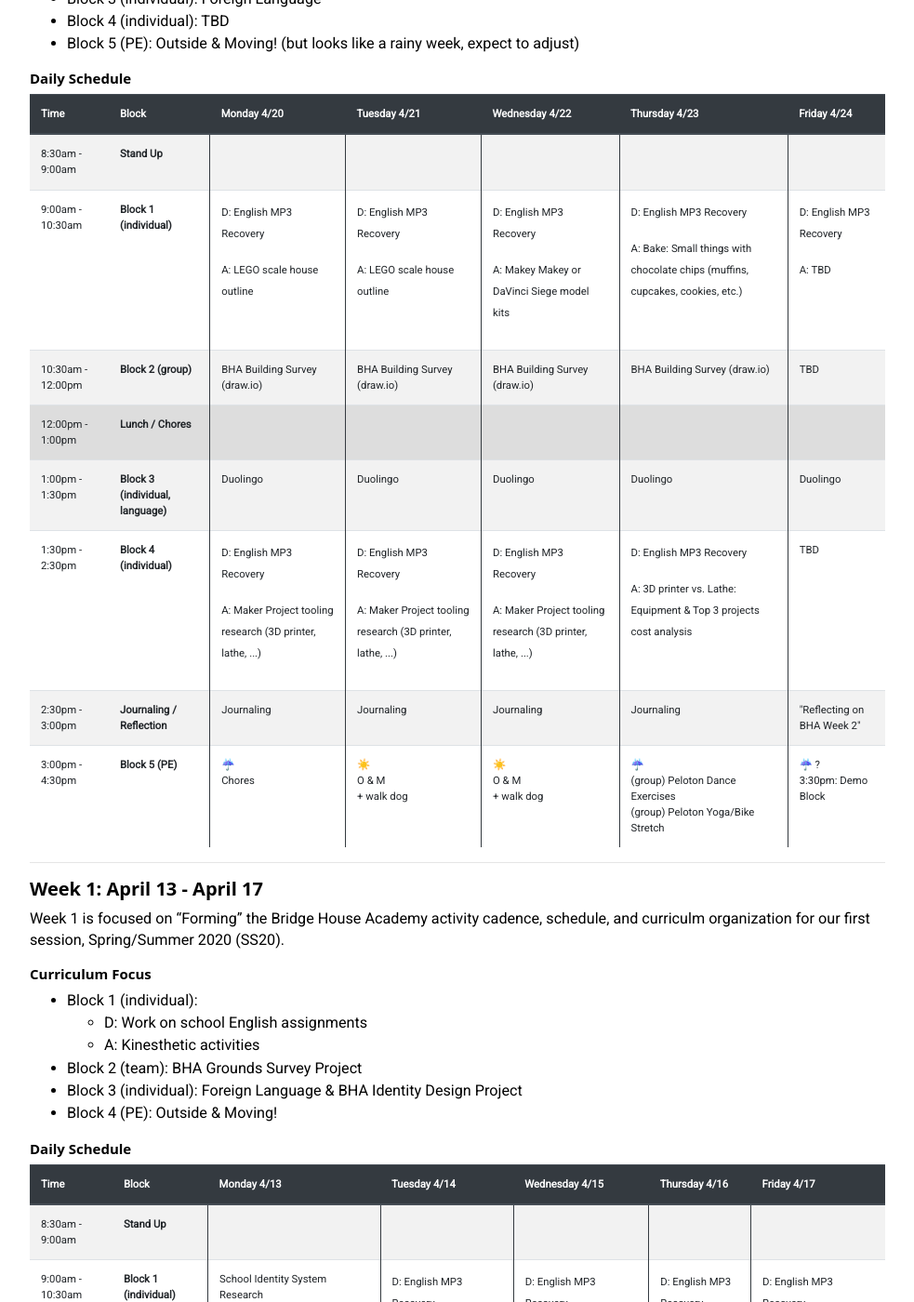
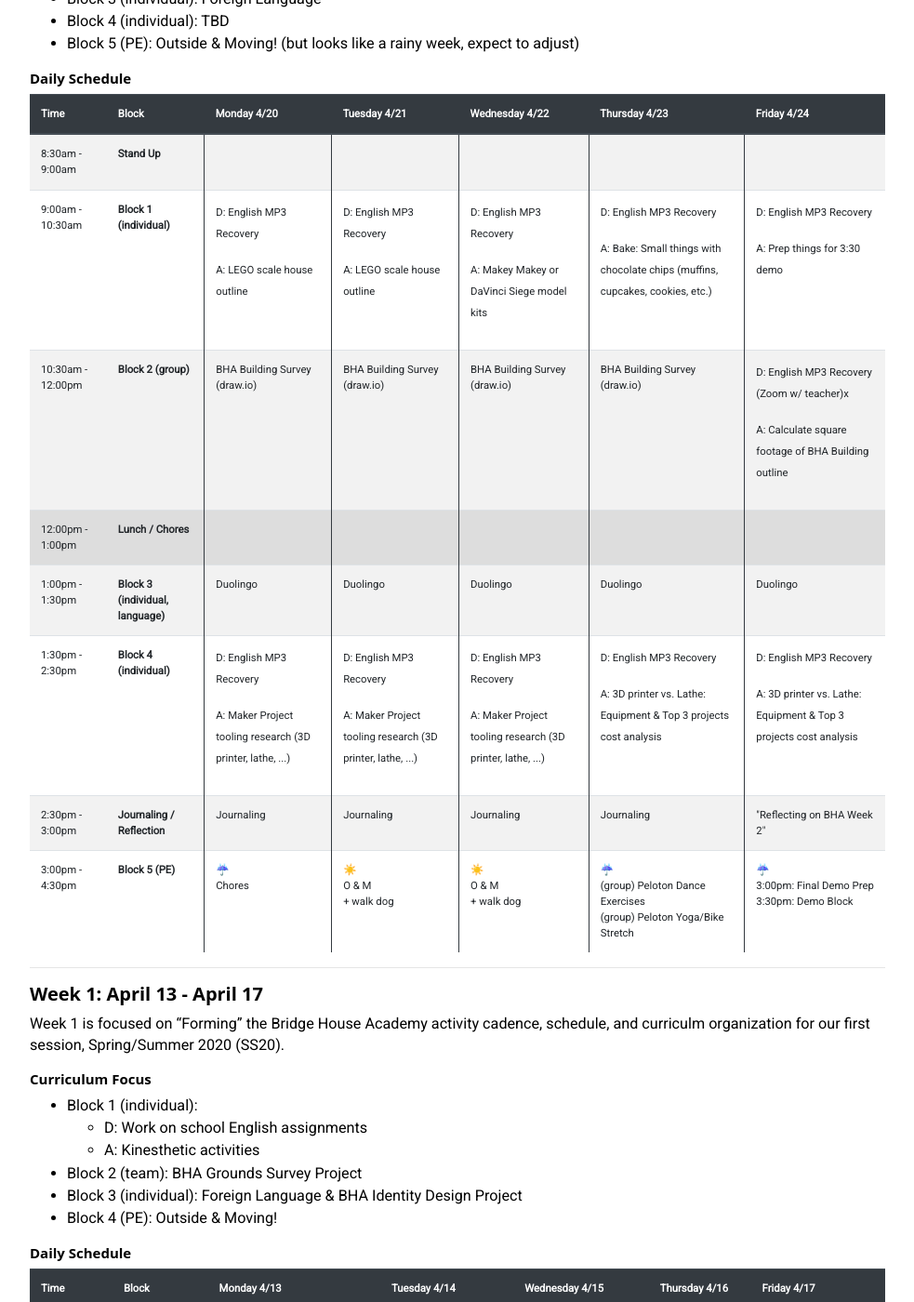
Before and after one commit to busse/bha, a Jekyll site: the page built from schedule/index.md, in a window 1280 px wide and 1400 px high, scrolled down 516 px. Shown: the whole window at 93% size, without its empty margins (53-1036 px from the left). Built offline with Jekyll 4.4.1, drawn with Linux system fonts in a browser that asks for light colours; nearby versions of some CDN libraries; emoji names are drawn with the system emoji font.

Commit message:
Fri 4/24 daily udpdate

```diff
--- a/schedule/index.md
+++ b/schedule/index.md
@@ -53,7 +53,7 @@ Week 2 continues many of the themes of Week 1, although the School Identity proj
 	<td class="currTue"><p>D: English MP3 Recovery</p><p>A: LEGO scale house outline</p></td>
 	<td class="currWed"><p>D: English MP3 Recovery</p><p>A: Makey Makey or DaVinci Siege model kits</p></td>
 	<td class="currThr"><p>D: English MP3 Recovery</p><p>A: Bake: Small things with chocolate chips (muffins, cupcakes, cookies, etc.)</p></td>
-	<td class="currFri"><p>D: English MP3 Recovery</p><p>A: TBD</p></td>
+	<td class="currFri"><p>D: English MP3 Recovery</p><p>A: Prep things for 3:30 demo</p></td>
 </tr>
 <tr>
 	<td class="currTime">10:30am - 12:00pm</td>
@@ -62,7 +62,7 @@ Week 2 continues many of the themes of Week 1, although the School Identity proj
 	<td class="currTue">BHA Building Survey (draw.io)</td>
 	<td class="currWed">BHA Building Survey (draw.io)</td>
 	<td class="currThr">BHA Building Survey (draw.io)</td>
-	<td class="currFri">TBD</td>
+	<td class="currFri"><p>D: English MP3 Recovery (Zoom w/ teacher)x</p><p>A: Calculate square footage of BHA Building outline</p></td>
 </tr>
 <tr class="currRowLunch">
 	<td class="currTime">12:00pm - 1:00pm</td>
@@ -88,8 +88,8 @@ Week 2 continues many of the themes of Week 1, although the School Identity proj
 	<td class="currMon"><p>D: English MP3 Recovery</p><p>A: Maker Project tooling research (3D printer, lathe, ...)</p></td>
 	<td class="currTue"><p>D: English MP3 Recovery</p><p>A: Maker Project tooling research (3D printer, lathe, ...)</p></td>
 	<td class="currWed"><p>D: English MP3 Recovery</p><p>A: Maker Project tooling research (3D printer, lathe, ...)</p></td>
-	<td class="currThr"><p>D: English MP3 Recovery</p><p>A: 3D printer vs. Lathe: Equipment  & Top 3 projects cost analysis</p></td>
-	<td class="currFri">TBD</td>
+	<td class="currThr"><p>D: English MP3 Recovery</p><p>A: 3D printer vs. Lathe: Equipment & Top 3 projects cost analysis</p></td>
+	<td class="currFri"><p>D: English MP3 Recovery</p><p>A: 3D printer vs. Lathe: Equipment & Top 3 projects cost analysis</p></td>
 </tr>
 <tr  class="currRowJournal">
 	<td class="currTime">2:30pm - 3:00pm</td>
@@ -107,7 +107,7 @@ Week 2 continues many of the themes of Week 1, although the School Identity proj
 	<td class="currTue">:sunny:<br>O & M<br>+ walk dog</td>
 	<td class="currWed">:sunny:<br>O & M<br>+ walk dog</td>
 	<td class="currThr">:umbrella: <br>(group) Peloton Dance Exercises<br>(group) Peloton Yoga/Bike Stretch</td>
-	<td class="currFri">:umbrella: ?<br>3:30pm:  Demo Block</td>
+	<td class="currFri">:umbrella:<br>3:00pm: Final Demo  Prep<br>3:30pm:  Demo Block</td>
 </tr>
 
 </tbody>
```
Also changed, not shown: _posts/2020-04-18-week-1-retrospective--forming-structure-context.md (+1 -1 lines).
